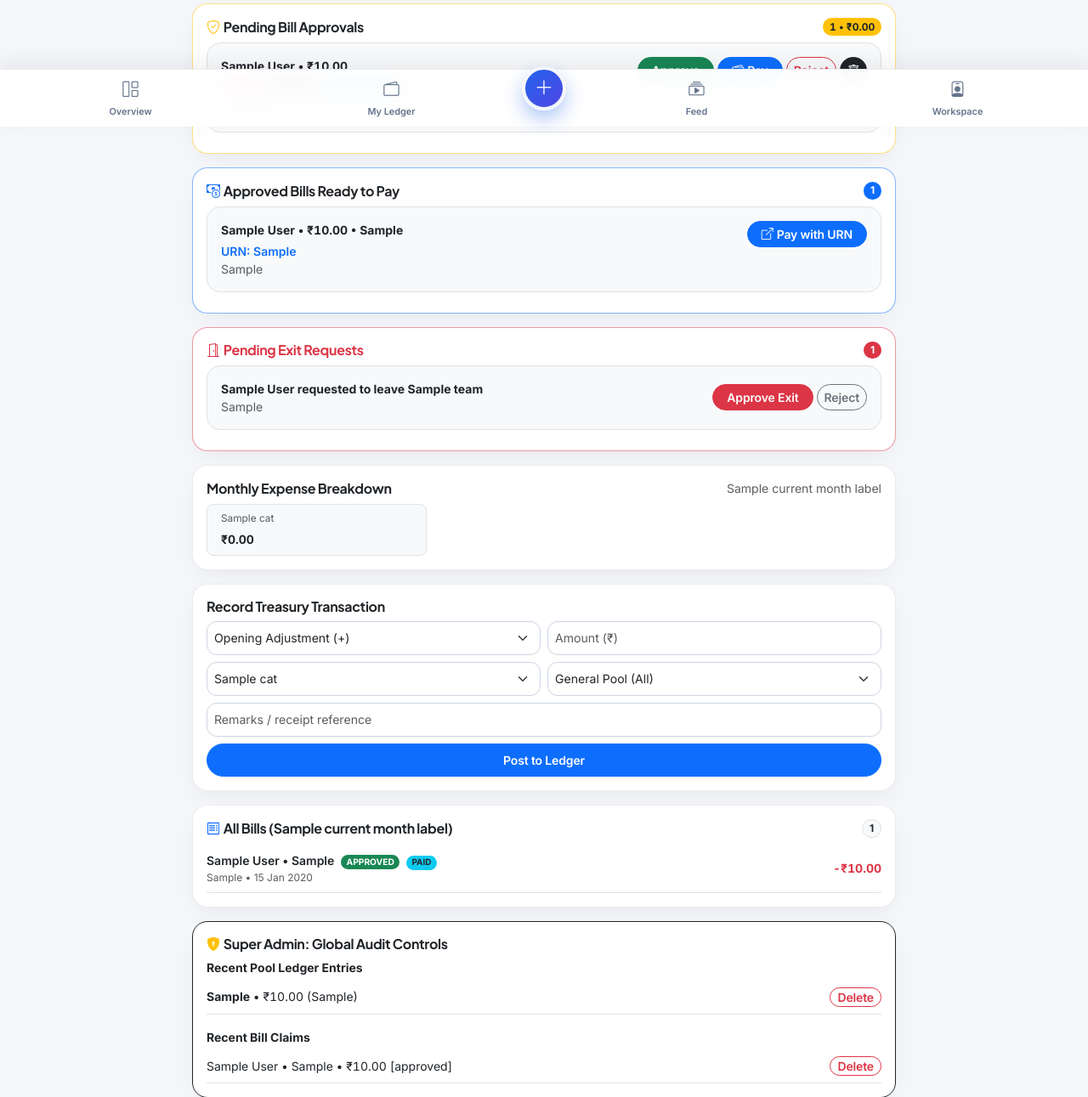
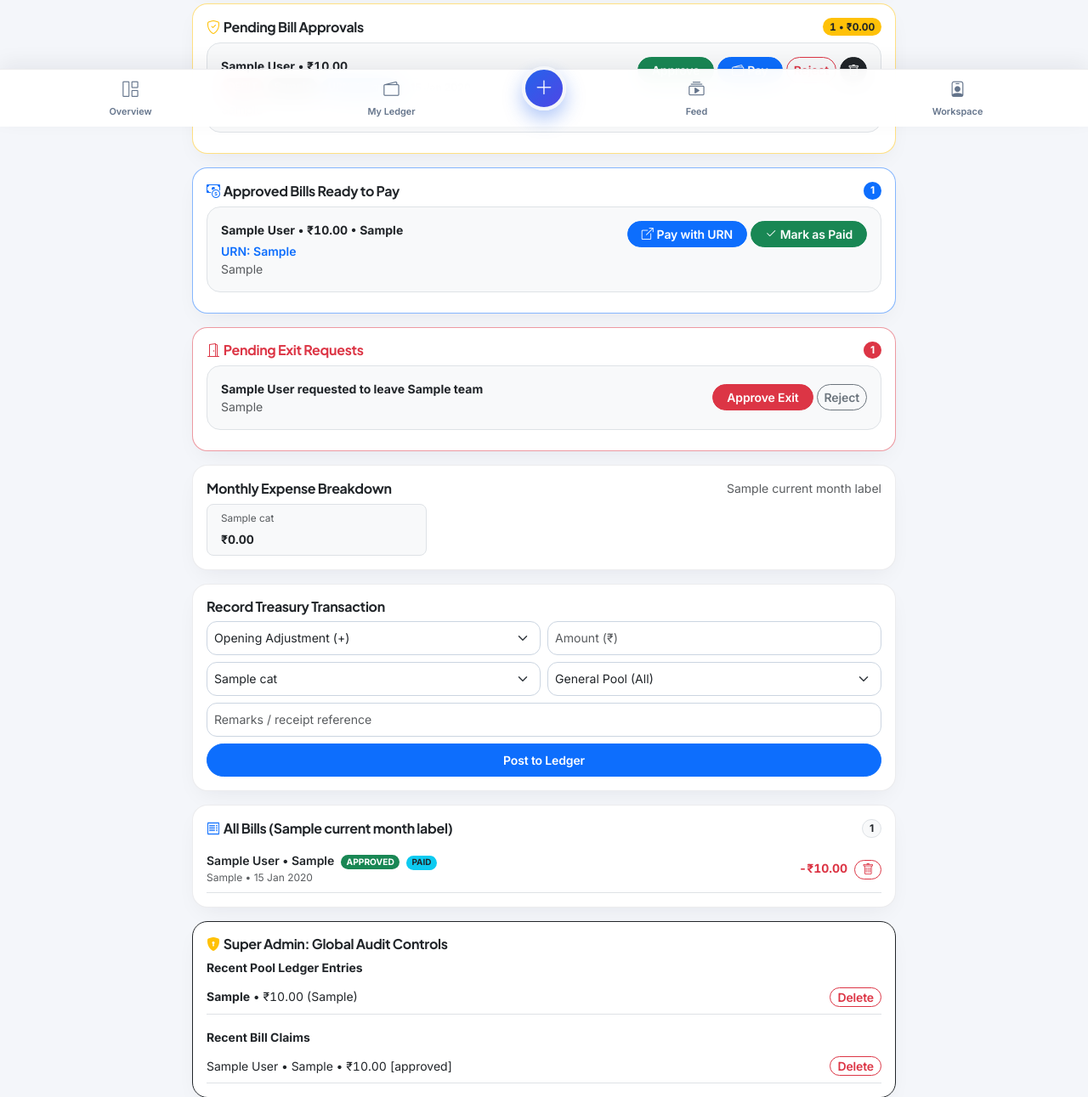
Before and after one commit to Bmk265/Tharvatha-Cheptha, a Flask app: template templates/dashboard.html in a window 1280 px wide. Shown: the part 651-1942 px from the top of the page at 85% size. Run offline with Flask 3, Linux system fonts and the light colour scheme; a user stored in the database is signed in; tables that the repository leaves empty hold one stand-in row (values such as "Sample post"); the template is opened without the code that fills it: values that come from a table or form of the project are taken from there, most other values are stand-ins (such as "Sample title", 1, 10 or a date in 2020); grey boxes marked "Sample" are stand-in pictures; some libraries are stand-ins or nearby versions.

Commit message:
Update dashboard.html

```diff
--- a/templates/dashboard.html
+++ b/templates/dashboard.html
@@ -197,7 +197,7 @@
   </div>
 </div>
 
-<!-- Cashier Approvals: Pending Bills & Approved Unpaid Bills with Pay Option -->
+<!-- Cashier Approvals: Pending Bills & Approved Unpaid Bills with Pay + Mark as Paid -->
 {% if is_cashier %}
   <div class="card p-3 mb-3 border-warning border-opacity-50">
     <div class="d-flex justify-content-between align-items-center mb-2">
@@ -207,6 +207,7 @@
 
     {% for c in pending_claims %}
       {% set is_dep = (c.category == "Monthly Deposit") %}
+      {% set member_upi = c.member_upi or (c.user.upi_id if c.user and c.user.upi_id else '') %}
       <div class="border rounded-4 p-3 mb-2 bg-light">
         <div class="d-flex justify-content-between align-items-start gap-2 flex-wrap">
           <div class="min-w-0">
@@ -227,14 +228,14 @@
             </form>
             <button type="button"
                     class="btn btn-sm btn-primary rounded-pill px-3"
-                    onclick="openCashierPayModal({{ c.id }}, '{{ (c.user.name if c.user else 'Member')|e }}', '{{ '%.2f'|format(c.amount) }}', '{{ (c.category or '')|e }}', '{{ (c.urn or '')|e }}', '{{ (c.vendor_vpa or '')|e }}', '{{ (c.vendor_name or '')|e }}', '{{ (c.remarks or '')|e }}')">
+                    onclick="openCashierPayModal({{ c.id }}, '{{ (c.user.name if c.user else 'Member')|e }}', '{{ '%.2f'|format(c.amount) }}', '{{ (c.category or '')|e }}', '{{ (c.urn or '')|e }}', '{{ member_upi|e }}', '{{ (c.vendor_vpa or '')|e }}', '{{ (c.vendor_name or '')|e }}', '{{ (c.remarks or '')|e }}')">
               <i class="bi bi-wallet2 me-1"></i>Pay
             </button>
             <form method="POST" action="{{ url_for('process_claim', claim_id=c.id, action='reject') }}" class="m-0">
               <button class="btn btn-sm btn-outline-danger rounded-pill px-2">Reject</button>
             </form>
             {% if is_super_admin %}
-              <form method="POST" action="{{ url_for('super_admin_delete_claim', claim_id=c.id) }}" class="m-0" onsubmit="return confirm('Delete this bill claim?');">
+              <form method="POST" action="{{ url_for('super_admin_delete_claim', claim_id=c.id) }}" class="m-0" onsubmit="return confirm('Delete this bill and remove from ledger?');">
                 <button class="btn btn-sm btn-dark rounded-pill px-2" title="Delete"><i class="bi bi-trash"></i></button>
               </form>
             {% endif %}
@@ -253,6 +254,7 @@
       <span class="badge bg-primary rounded-pill">{{ approved_unpaid_claims|length }}</span>
     </div>
     {% for c in approved_unpaid_claims %}
+      {% set member_upi = c.member_upi or (c.user.upi_id if c.user and c.user.upi_id else '') %}
       <div class="border rounded-4 p-3 mb-2 bg-light d-flex justify-content-between align-items-start gap-2 flex-wrap">
         <div class="min-w-0">
           <div class="fw-bold small num-tabular">{{ c.user.name }} • ₹{{ "%.2f"|format(c.amount) }} • {{ c.category }}</div>
@@ -261,11 +263,18 @@
           {% endif %}
           <div class="small text-muted text-truncate">{{ c.remarks }}</div>
         </div>
-        <button type="button"
-                class="btn btn-sm btn-primary rounded-pill px-3 flex-shrink-0"
-                onclick="openCashierPayModal({{ c.id }}, '{{ (c.user.name if c.user else 'Member')|e }}', '{{ '%.2f'|format(c.amount) }}', '{{ (c.category or '')|e }}', '{{ (c.urn or '')|e }}', '{{ (c.vendor_vpa or '')|e }}', '{{ (c.vendor_name or '')|e }}', '{{ (c.remarks or '')|e }}')">
-          <i class="bi bi-box-arrow-up-right me-1"></i>Pay with URN
-        </button>
+        <div class="d-flex gap-1 flex-shrink-0 flex-wrap">
+          <button type="button"
+                  class="btn btn-sm btn-primary rounded-pill px-3"
+                  onclick="openCashierPayModal({{ c.id }}, '{{ (c.user.name if c.user else 'Member')|e }}', '{{ '%.2f'|format(c.amount) }}', '{{ (c.category or '')|e }}', '{{ (c.urn or '')|e }}', '{{ member_upi|e }}', '{{ (c.vendor_vpa or '')|e }}', '{{ (c.vendor_name or '')|e }}', '{{ (c.remarks or '')|e }}')">
+            <i class="bi bi-box-arrow-up-right me-1"></i>Pay with URN
+          </button>
+          <form method="POST" action="{{ url_for('mark_claim_paid', claim_id=c.id) }}" class="m-0">
+            <button type="submit" class="btn btn-sm btn-success rounded-pill px-3">
+              <i class="bi bi-check2 me-1"></i>Mark as Paid
+            </button>
+          </form>
+        </div>
       </div>
     {% endfor %}
   </div>
@@ -403,8 +412,17 @@
         </div>
         <div class="text-muted text-truncate" style="font-size: 0.75rem;">{{ b.remarks }} • {{ b.created_at.strftime('%d %b %Y') }}</div>
       </div>
-      <div class="fw-bold small num-tabular text-end flex-shrink-0 {{ 'text-success' if is_dep else 'text-danger' }}">
-        {{ '+' if is_dep else '-' }}₹{{ "%.2f"|format(b.amount) }}
+      <div class="d-flex align-items-center gap-2 flex-shrink-0">
+        <div class="fw-bold small num-tabular text-end {{ 'text-success' if is_dep else 'text-danger' }}">
+          {{ '+' if is_dep else '-' }}₹{{ "%.2f"|format(b.amount) }}
+        </div>
+        {% if is_super_admin %}
+          <form method="POST" action="{{ url_for('super_admin_delete_claim', claim_id=b.id) }}" class="m-0" onsubmit="return confirm('Delete this bill and remove from ledger?');">
+            <button type="submit" class="btn btn-sm btn-outline-danger rounded-pill py-0 px-2" title="Delete sample transaction">
+              <i class="bi bi-trash"></i>
+            </button>
+          </form>
+        {% endif %}
       </div>
     </div>
   {% else %}
@@ -420,7 +438,7 @@
   {% for e in all_ledger_entries[:10] %}
     <div class="d-flex justify-content-between align-items-center py-2 border-bottom small gap-2">
       <span class="text-truncate num-tabular"><strong>{{ e.category }}</strong> • ₹{{ "%.2f"|format(e.amount) }} ({{ e.remarks or '—' }})</span>
-      <form method="POST" action="{{ url_for('super_admin_delete_ledger', entry_id=e.id) }}" class="m-0" onsubmit="return confirm('Delete this ledger entry?');">
+      <form method="POST" action="{{ url_for('super_admin_delete_ledger', entry_id=e.id) }}" class="m-0" onsubmit="return confirm('Delete this ledger entry and linked records?');">
         <button class="btn btn-sm btn-outline-danger rounded-pill py-0 px-2">Delete</button>
       </form>
     </div>
@@ -432,7 +450,7 @@
   {% for c in all_claims[:10] %}
     <div class="d-flex justify-content-between align-items-center py-2 border-bottom small gap-2">
       <span class="text-truncate num-tabular">{{ c.user.name }} • {{ c.category }} • ₹{{ "%.2f"|format(c.amount) }} [{{ c.status }}]</span>
-      <form method="POST" action="{{ url_for('super_admin_delete_claim', claim_id=c.id) }}" class="m-0" onsubmit="return confirm('Delete this bill claim?');">
+      <form method="POST" action="{{ url_for('super_admin_delete_claim', claim_id=c.id) }}" class="m-0" onsubmit="return confirm('Delete this bill claim and linked records?');">
         <button class="btn btn-sm btn-outline-danger rounded-pill py-0 px-2">Delete</button>
       </form>
     </div>
@@ -442,7 +460,7 @@
 </div>
 {% endif %}
 
-<!-- Scan & Pay Vendor QR Modal (Roommate: What, How Much, Optional Message, URN + Phone App Chooser + Auto-Submit Bill) -->
+<!-- Scan & Pay Vendor QR Modal -->
 <div class="modal fade" id="scanVendorQrModal" tabindex="-1" aria-hidden="true">
   <div class="modal-dialog modal-dialog-centered modal-dialog-scrollable">
     <div class="modal-content border-0 rounded-4">
@@ -516,7 +534,7 @@
   </div>
 </div>
 
-<!-- Cashier Approve & Pay Modal (Uses Same URN + Chooses Payment Method / Phone UPI App) -->
+<!-- Cashier Approve & Pay Modal (Defaults to Team Member's UPI ID + Uses Same URN) -->
 {% if is_cashier %}
 <div class="modal fade" id="cashierPayModal" tabindex="-1" aria-hidden="true">
   <div class="modal-dialog modal-dialog-centered">
@@ -524,7 +542,7 @@
       <div class="modal-header border-0 pb-1">
         <div>
           <h6 class="modal-title fw-bold mb-0"><i class="bi bi-wallet2 text-primary me-1"></i>Approve &amp; Pay Bill</h6>
-          <small class="text-muted" id="cashierPaySubtitle">Settle using the transaction URN</small>
+          <small class="text-muted" id="cashierPaySubtitle">Settle to team member using the transaction URN</small>
         </div>
         <button type="button" class="btn-close" data-bs-dismiss="modal"></button>
       </div>
@@ -551,9 +569,10 @@
             </select>
           </div>
 
-          <div class="mb-3" id="cashierDirectVpaWrap">
-            <label class="form-label small text-muted mb-1">Payee UPI ID (Optional if paying member/vendor directly)</label>
-            <input type="text" id="cashierPayeeVpaInput" class="form-control form-control-sm" placeholder="payee@upi" oninput="updateCashierUpiLink()">
+          <div class="mb-3">
+            <label class="form-label small text-muted mb-1">Team Member UPI ID (Reimbursement Payee)</label>
+            <input type="text" name="payee_upi" id="cashierPayeeUpiInput" class="form-control form-control-sm" placeholder="member@upi" oninput="updateCashierUpiLink()">
+            <div class="form-text" style="font-size: 0.68rem;">Set in member's Workspace profile or enter here before opening UPI app.</div>
           </div>
 
           <div class="d-grid gap-2 mb-2">
@@ -605,7 +624,7 @@
   let html5QrInstance = null;
   let activeCashierPayAmount = "0.00";
   let activeCashierPayUrn = "";
-  let activeCashierPayeeName = "Member";
+  let activeCashierMemberName = "Member";
 
   function escapeHtml(text) {
     const div = document.createElement('div');
@@ -691,13 +710,13 @@
   });
 
   function updateCashierUpiLink() {
-    const vpaEl = document.getElementById('cashierPayeeVpaInput');
+    const vpaEl = document.getElementById('cashierPayeeUpiInput');
     const linkEl = document.getElementById('cashierOpenUpiAppBtn');
     const methodEl = document.getElementById('cashierPaymentMethodSelect');
     if (!linkEl) return;
 
     const vpa = (vpaEl ? vpaEl.value : '').trim();
-    const pn = encodeURIComponent(activeCashierPayeeName || 'Payee');
+    const pn = encodeURIComponent(activeCashierMemberName || 'Member');
     const tn = encodeURIComponent(activeCashierPayUrn || '');
     const am = encodeURIComponent(activeCashierPayAmount || '0.00');
 
@@ -713,19 +732,22 @@
     }
   }
 
-  function openCashierPayModal(claimId, userName, amountStr, category, urn, vendorVpa, vendorName, remarks) {
+  function openCashierPayModal(claimId, userName, amountStr, category, urn, memberUpi, vendorVpa, vendorName, remarks) {
     activeCashierPayAmount = amountStr || "0.00";
     activeCashierPayUrn = urn || ("CLM-" + claimId);
-    activeCashierPayeeName = vendorName || userName || "Member";
+    activeCashierMemberName = userName || "Member";
 
     const form = document.getElementById('cashierPayForm');
     form.action = `/claims/${claimId}/approve-and-pay`;
 
-    document.getElementById('cashierPaySubtitle').textContent = `${userName} • ${category}`;
+    document.getElementById('cashierPaySubtitle').textContent = `Pay ${userName} • ${category}`;
     document.getElementById('cashierPayAmountText').textContent = `₹${activeCashierPayAmount}`;
     document.getElementById('cashierPayUrnText').textContent = activeCashierPayUrn;
-    document.getElementById('cashierPayDetailsText').textContent = remarks || '';
-    document.getElementById('cashierPayeeVpaInput').value = vendorVpa || '';
+
+    const shopContext = vendorVpa ? ` • Merchant QR paid earlier: ${vendorName || ''} (${vendorVpa})` : '';
+    document.getElementById('cashierPayDetailsText').textContent = (remarks || '') + shopContext;
+
+    document.getElementById('cashierPayeeUpiInput').value = memberUpi || '';
 
     updateCashierUpiLink();
     bootstrap.Modal.getOrCreateInstance(document.getElementById('cashierPayModal')).show();
```
